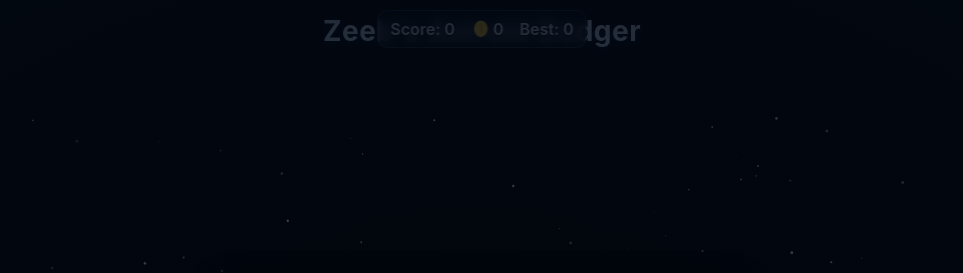
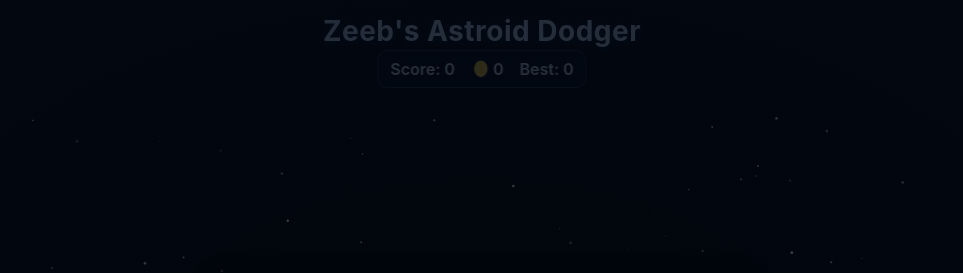
Before and after one commit to jenkeesmusic/Zeeb, a plain HTML site: page Public/index.html in a window 1280 px wide. Shown: the top 273 px of the page, without its empty margins (158-1121 px from the left). Drawn offline with Linux system fonts and the light colour scheme.

Commit message:
Move HUD down to avoid covering title

```diff
--- a/Public/styles.css
+++ b/Public/styles.css
@@ -50,7 +50,7 @@ img { display: block; }
 /* HUD */
 .hud {
   position: fixed;
-  top: 10px;
+  top: 50px;
   left: 50%;
   transform: translateX(-50%);
   display: flex;
```
